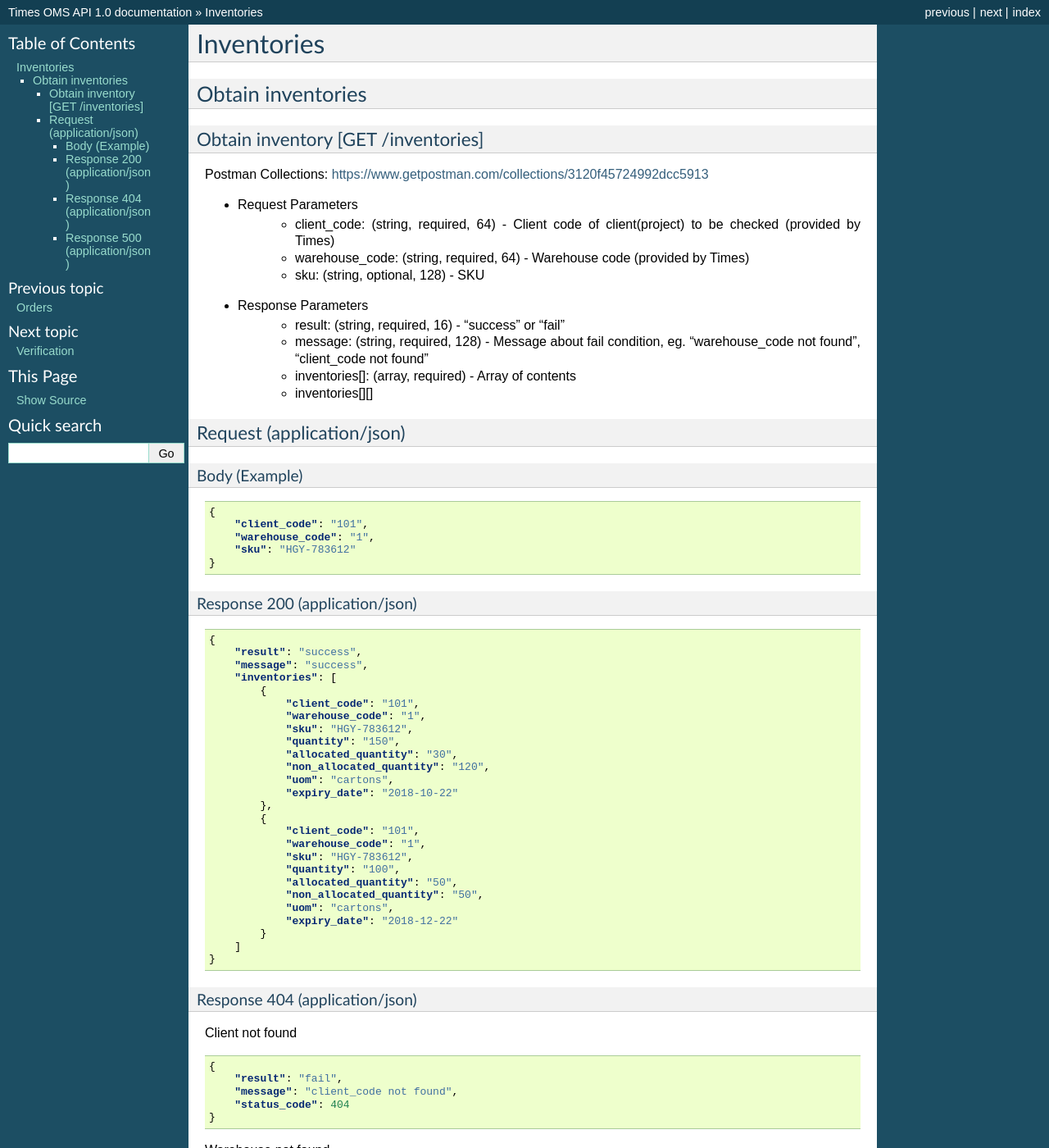
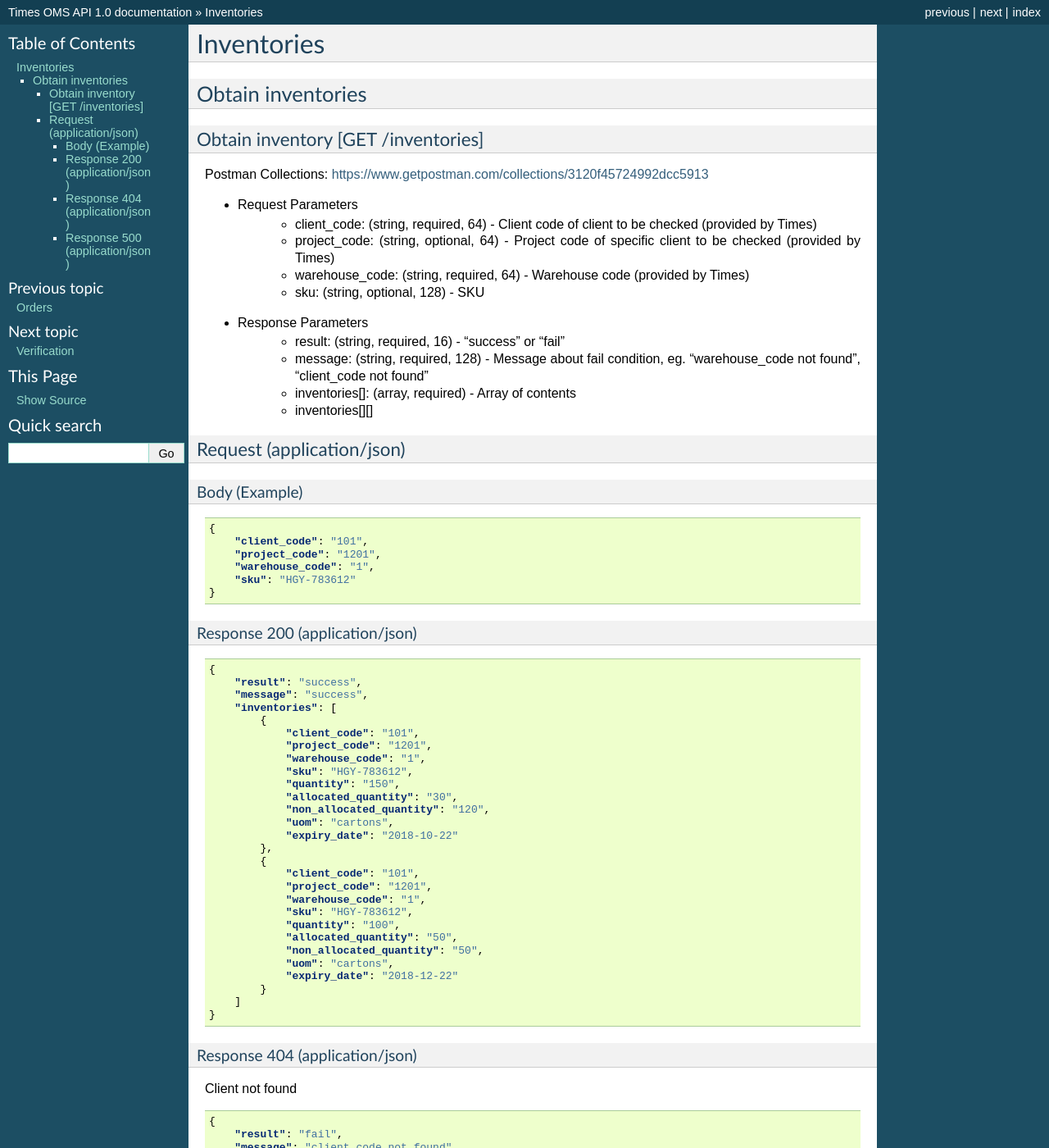
Before and after one commit to timeslogistics/times-oms-api-docs, a Sphinx documentation site: the page built from docs/inventories.rst, in a window 1280 px wide and 1400 px high. Shown: the whole window at 82% size. Built offline with Sphinx 7.4.7, drawn with Linux system fonts in a browser that asks for light colours.

Commit message:
Update inventories.rst

```diff
--- a/docs/inventories.rst
+++ b/docs/inventories.rst
@@ -9,7 +9,8 @@ Obtain inventory [GET /inventories]
 Postman Collections: https://www.getpostman.com/collections/3120f45724992dcc5913
 
 + Request Parameters
-    + client_code: (string, required, 64) - Client code of client(project) to be checked (provided by Times)
+    + client_code: (string, required, 64) - Client code of client to be checked (provided by Times)
+    + project_code: (string, optional, 64) - Project code of specific client to be checked (provided by Times)
     + warehouse_code: (string, required, 64) - Warehouse code (provided by Times)
     + sku: (string, optional, 128) - SKU
 
@@ -31,6 +32,7 @@ Body (Example)
 
             {
                 "client_code": "101",
+                "project_code": "1201",
                 "warehouse_code": "1",
                 "sku": "HGY-783612"
             }
@@ -46,6 +48,7 @@ Response 200 (application/json)
         "inventories": [
             {
                 "client_code": "101",
+                "project_code": "1201",
                 "warehouse_code": "1",
                 "sku": "HGY-783612",
                 "quantity": "150",
@@ -56,6 +59,7 @@ Response 200 (application/json)
             },
             {
                 "client_code": "101",
+                "project_code": "1201",
                 "warehouse_code": "1",
                 "sku": "HGY-783612",
                 "quantity": "100",
```
